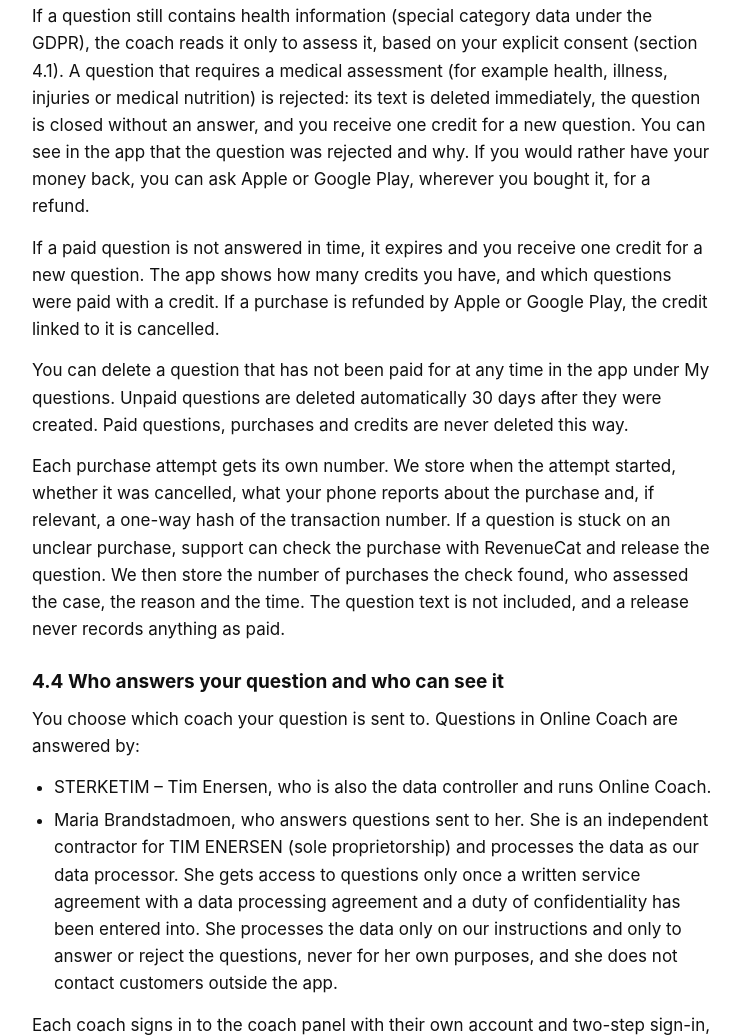
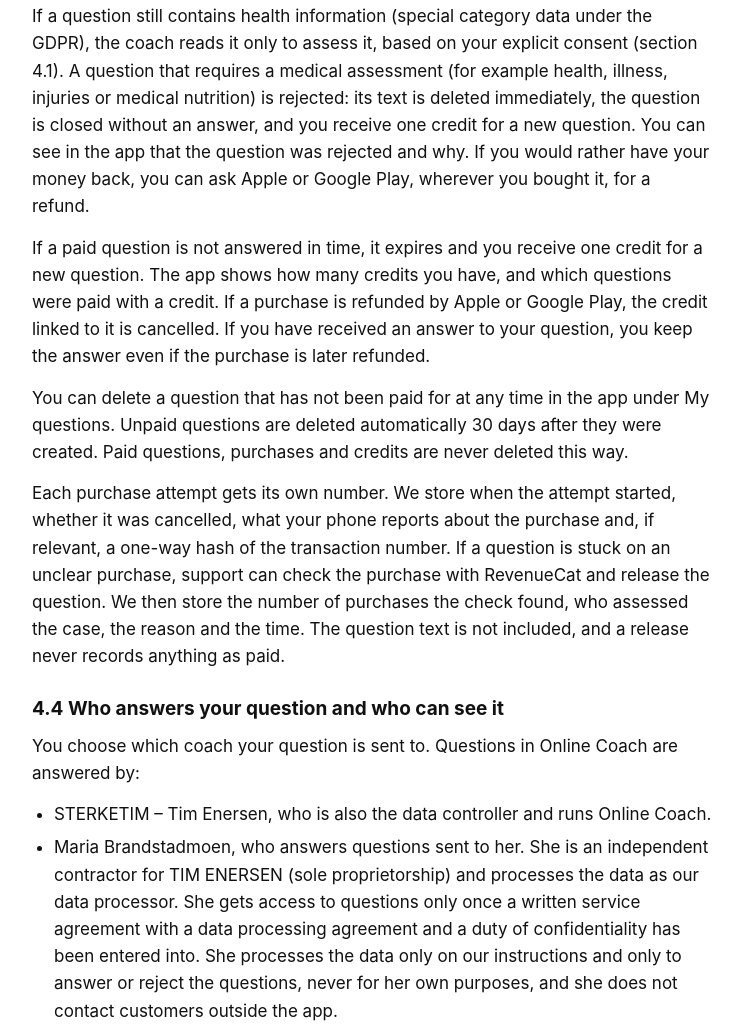
Before and after one commit to Sterketim/plaingainz-privacy, a plain HTML site: page index.html in a window 1280 px wide. Shown: the part 4083-5118 px from the top of the page, without its empty margins (268-1009 px from the left). Drawn offline with Linux system fonts and the light colour scheme.

Commit message:
Privacy (EN): you keep the answer if a question purchase is refunded (A-072, owner approval 25.11)

```diff
--- a/index.html
+++ b/index.html
@@ -160,7 +160,7 @@
 <p>When you send a question, we store:</p>
 <ul><li>The text of your question and the coach you chose</li><li>The status of the question (for example awaiting payment, paid, answered, rejected or expired) and the dates it was created, paid, answered, rejected or expired</li><li>The coach's answer</li></ul>
 <p>If a question still contains health information (special category data under the GDPR), the coach reads it only to assess it, based on your explicit consent (section 4.1). A question that requires a medical assessment (for example health, illness, injuries or medical nutrition) is rejected: its text is deleted immediately, the question is closed without an answer, and you receive one credit for a new question. You can see in the app that the question was rejected and why. If you would rather have your money back, you can ask Apple or Google Play, wherever you bought it, for a refund.</p>
-<p>If a paid question is not answered in time, it expires and you receive one credit for a new question. The app shows how many credits you have, and which questions were paid with a credit. If a purchase is refunded by Apple or Google Play, the credit linked to it is cancelled.</p>
+<p>If a paid question is not answered in time, it expires and you receive one credit for a new question. The app shows how many credits you have, and which questions were paid with a credit. If a purchase is refunded by Apple or Google Play, the credit linked to it is cancelled. If you have received an answer to your question, you keep the answer even if the purchase is later refunded.</p>
 <p>You can delete a question that has not been paid for at any time in the app under My questions. Unpaid questions are deleted automatically 30 days after they were created. Paid questions, purchases and credits are never deleted this way.</p>
 <p>Each purchase attempt gets its own number. We store when the attempt started, whether it was cancelled, what your phone reports about the purchase and, if relevant, a one-way hash of the transaction number. If a question is stuck on an unclear purchase, support can check the purchase with RevenueCat and release the question. We then store the number of purchases the check found, who assessed the case, the reason and the time. The question text is not included, and a release never records anything as paid.</p>
 <h3>4.4 Who answers your question and who can see it</h3>
```
